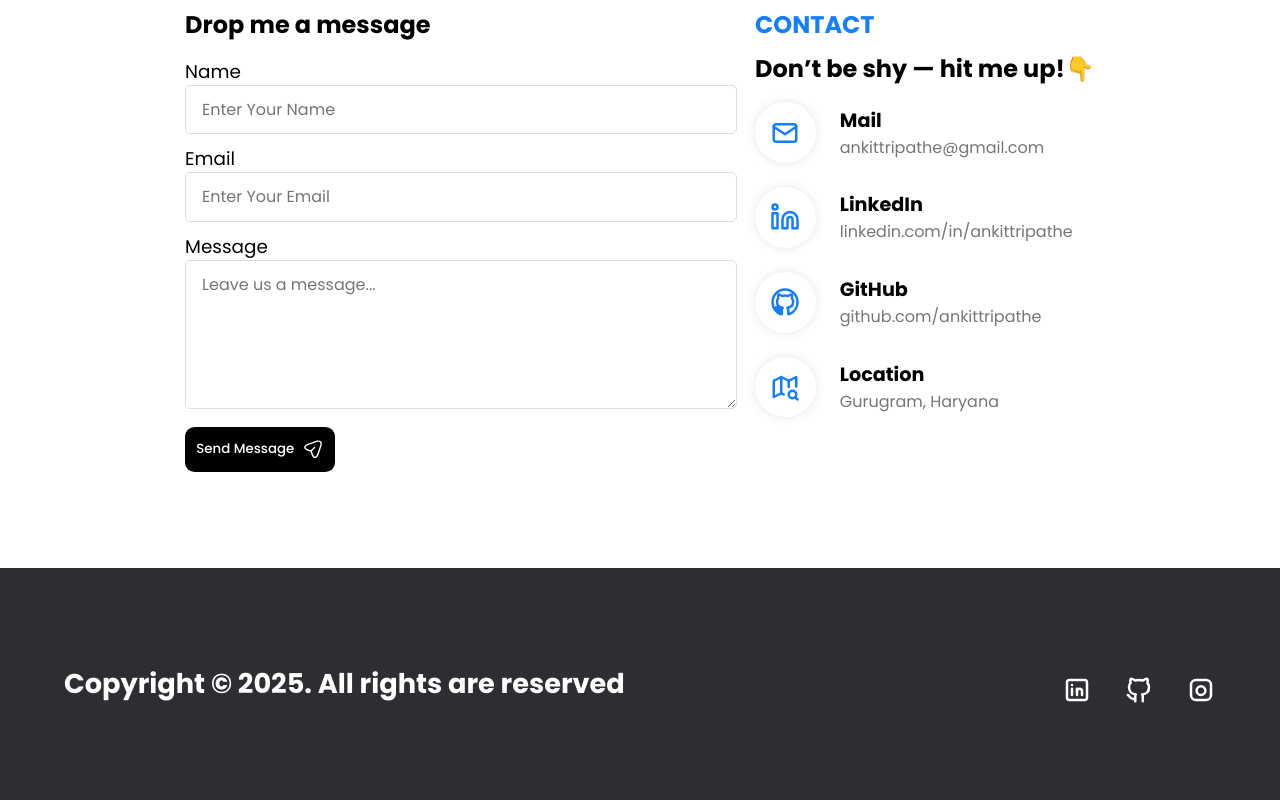
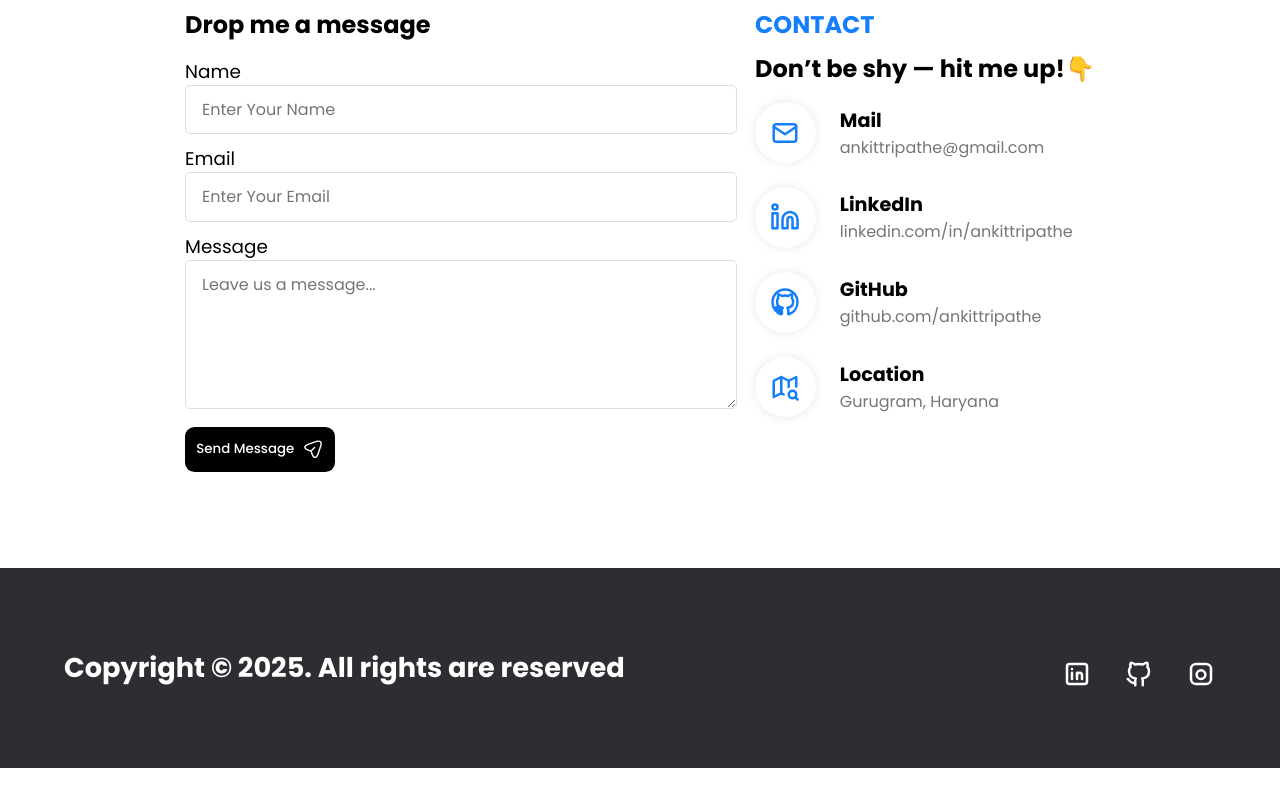
Before and after one commit to ankittripathe/PortFolio-Website, a React (Vite) app: page /contact in a window 1280 px wide. Shown: the part 3920-4720 px from the top of the page. After the commit the page ends 4688 px from the top, so only its background shows below. Built offline with nearby package versions, Linux system fonts and the light colour scheme.

Commit message:
updated version

```diff
--- a/src/Components/Styles/Footer.css
+++ b/src/Components/Styles/Footer.css
@@ -1,7 +1,7 @@
 /* For Footer CSS*/
 footer {
   background-color:var(--bg-footer);
-  padding: 5rem 0;
+  padding: 4rem 0;
   width: 100%;
 }
 
```
